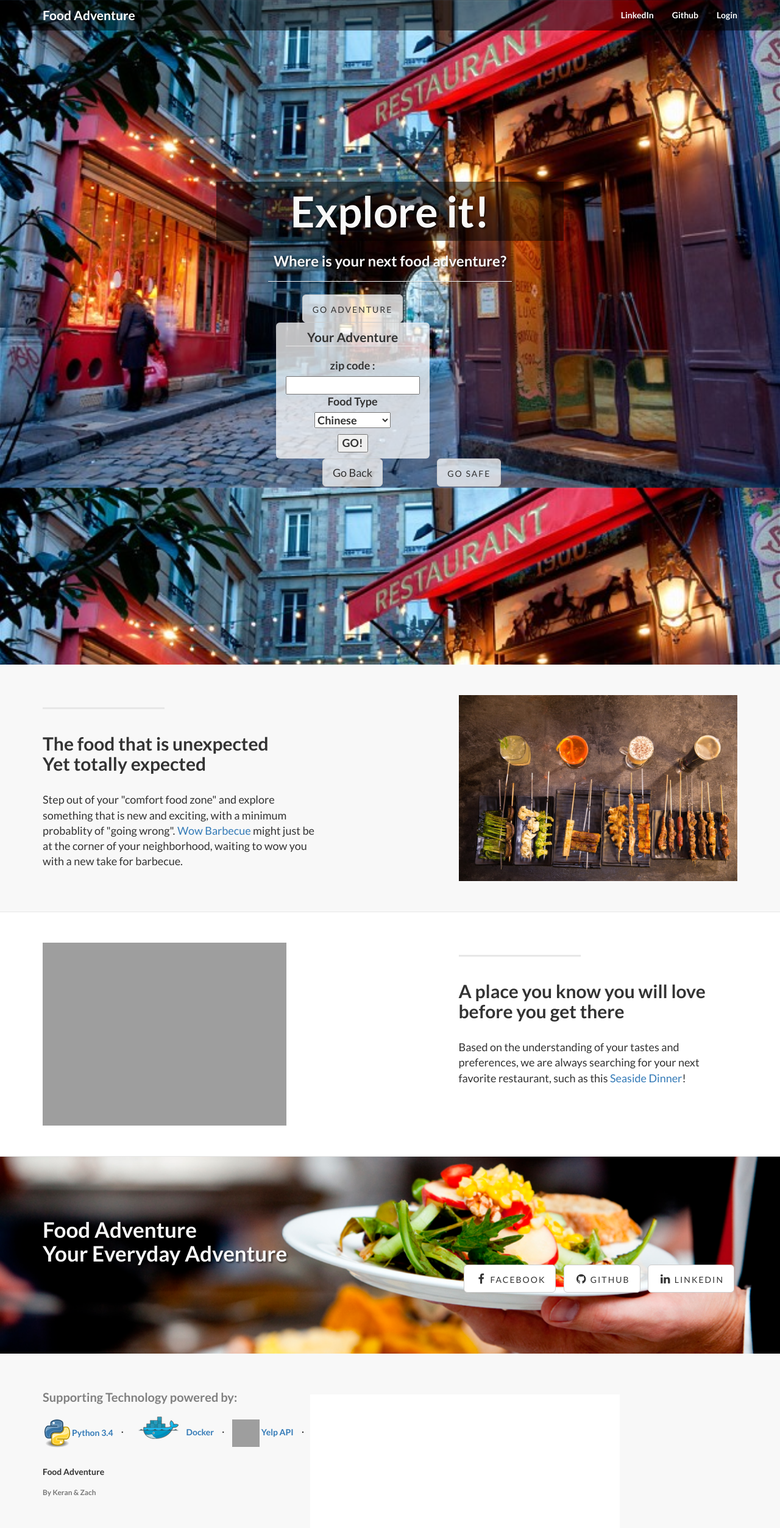
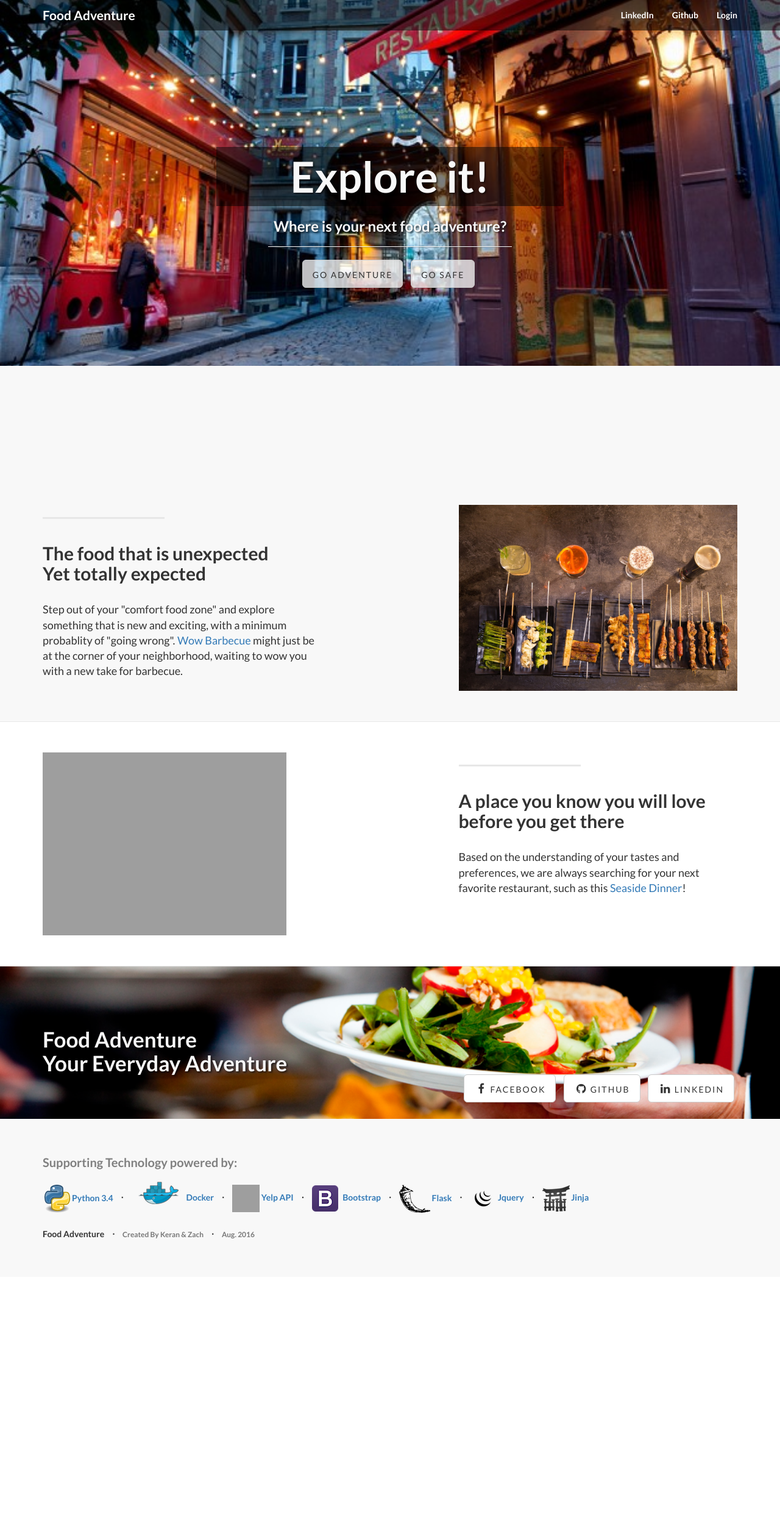
Before and after one commit to tinyjumbo/FoodChasing_Web, a Flask app: page / in a window 1280 px wide. Shown: the whole page at 61% size. After the commit the page ends 2032 px from the top, so only its background shows below. Run offline with Flask 2, Linux system fonts and the light colour scheme; some libraries are stand-ins or nearby versions; grey boxes are pictures that could not be loaded.

Commit message:
changed header and footer

```diff
--- a/web_app/static/css/landing-page.css
+++ b/web_app/static/css/landing-page.css
@@ -96,12 +96,14 @@ h6 {
     background: url(../img/french_restaurant.jpg) no-repeat center center;
     background-size: cover;
     background-attachment:fixed;
+    height:600px;
+
 }
 
 .intro-message {
     position: relative;
-    padding-top: 20%;
-    padding-bottom: 20%;
+    padding-top: 15%;
+    padding-bottom: 30%;
 }
 
 .intro-message > h1 {
@@ -208,7 +210,10 @@ h6 {
     color: #f8f8f8;
     background: url(../img/Plated-Dinner.jpg) no-repeat center center;
     background-size: cover;
+    height:250px;
 }
+
+
 
 .banner h2 {
     margin: 0;
@@ -216,13 +221,18 @@ h6 {
     font-size: 3em;
 }
 
-.banner ul {
-    margin-bottom: 0;
-}
+
 
 .banner-social-buttons {
     float: right;
     margin-top: 0;
+}
+
+#bannermessage{
+
+    padding-top: 0px;
+
+
 }
 
 #go-adventure{
@@ -239,6 +249,8 @@ h6 {
     font-size:18px;
     line-height:1.333333;
     border-radius:6px;
+   box-sizing:border-box;
+
 
 
 }
@@ -278,8 +290,12 @@ footer {
 }
 
 p.copyright {
-    margin: 15px 0 0;
+
+    margin: 0 0 0;
+
+
 }
+
 
 #bottonname{
     display: inline-block;
--- a/web_app/templates/index.html
+++ b/web_app/templates/index.html
@@ -27,6 +27,8 @@
         <script src="https://oss.maxcdn.com/libs/html5shiv/3.7.0/html5shiv.js"></script>
         <script src="https://oss.maxcdn.com/libs/respond.js/1.4.2/respond.min.js"></script>
     <![endif]-->
+
+
     <script src="https://code.jquery.com/jquery-2.1.0.min.js" integrity="sha256-8oQ1OnzE2X9v4gpRVRMb1DWHoPHJilbur1LP9ykQ9H0=" crossorigin="anonymous"></script>
     <script type="text/javascript" src="../static/js/bootstrap.js"> </script>
     <script src="http://code.jquery.com/jquery-1.9.1.js"></script>
@@ -34,7 +36,7 @@
       <script   src="https://code.jquery.com/ui/1.10.0/jquery-ui.min.js"   integrity="sha256-hTpbeVXhgCmfO7nGcWp9d1kImKbzY6gN0Vo5u5wLuss="   crossorigin="anonymous"></script>
 
 
-    <script src="https://code.jquery.com/jquery-2.2.2.min.js" type="text/javascript"></script>
+   <!-- <script src="https://code.jquery.com/jquery-2.2.2.min.js" type="text/javascript"></script>
 <script type="text/javascript" src="https://cdnjs.cloudflare.com/ajax/libs/jquery-validate/1.15.0/jquery.validate.min.js">
 </script>
 <script type="text/javascript">
@@ -47,7 +49,8 @@ $(document).ready(function(){
     }
   });
 });
-</script>
+</script> -->
+
 
 
 
@@ -63,17 +66,35 @@ $(document).ready(function(){
                  $("#back").fadeIn('slow');
 
                  $("#go-safe").hide();
-
-             });
-             $("#back").click(function(){
-                 $("#adventure").hide();
-                 $("#back").hide();
-                 $("#go-safe").show();
+                 $(".title").hide();
+                 $("#the_words").hide();
+                 $(".intro-divider").hide();
+                 $("#title").hide();
+                 $("#go-adventure").hide();
 
              });
 
 
+
          });
+           $(document).mouseup(function (e){
+                var container = $("#adventure");
+
+                if (!container.is(e.target)
+                   && container.has(e.target).length === 0) {
+                           container.hide();
+                           $("#go-safe").show();
+                           $("#back").hide();
+                           $(".title").fadeIn('slow');
+                           $("#the_words").show();
+                           $(".intro-divider").show();
+                           $("#title").show();
+                           $("#go-adventure").show();
+                      }
+            });
+
+
+
 
            $(function () {
     $(document).tooltip({
@@ -174,19 +195,22 @@ $(document).ready(function(){
             <div class="row">
                 <div class="col-lg-12">
                     <div class="intro-message">
-                        <h1><span class="title">Explore it!</span></h1>
-                        <h3>Where is your next food adventure?</h3>
+                        <h1 id="title"><span class="title">Explore it!</span></h1>
+                        <h3 id="the_words">Where is your next food adventure?</h3>
                         <hr class="intro-divider">
                         <ul id="thefun" class="list-inline intro-social-buttons">
                             <li id="left">
+
+
                                  <button type="button" id="go-adventure" class="btn btn-default btn-lg"><span class="network-name"> Go Adventure</span> </button>
+
                                  <form method="get" name="adventure" id="adventure" action="/result" enctype="application/x-www-form-urlencoded">
                                      <fieldset id="adventureform">
                                          <legend>Your Adventure</legend>
                                          <p>
                                              <label for="zip">zip code</label>
                                                :<br/>
-                                             <input id="zip" type="text" name="location"  class="required"/>
+                                             <input id="zip" type="text" name="location"  class="required" size="20"/>
                                              <br/>
                                              <label for="type">Food Type</label>
                                              <br/>
@@ -212,7 +236,8 @@ $(document).ready(function(){
                                       <input type="submit" value="GO!"><br>
 
                                 </form>
-                                <button id="back" class="btn btn-default btn-lg"> Go Back</button>
+
+
                             </li>
                             <li id="right">
                                 <a href="#" id="go-safe" class="btn btn-default btn-lg"> <span class="network-name">Go Safe</span></a>
@@ -279,11 +304,11 @@ $(document).ready(function(){
     <!-- /.content-section-a -->
 
 	<a  name="contact"></a>
-    <div class="banner">
+    <div class="banner" >
 
         <div class="container" >
 
-            <div  class="row">
+            <div  id="bannermessage" class="row">
                 <div id="bottonname" class="col-lg-6">
                     <h2>Food Adventure<br/> Your Everyday Adventure</h2>
                 </div>
@@ -344,7 +369,18 @@ $(document).ready(function(){
                             <img src="../static/img/jinja.png"><a  href="http://jinja.pocoo.org/">  Jinja</a>
                         </li>
                     </ul>
-                    <p class="copyright text"> Food Adventure</p><p id="author" class="copyright text-muted small">By Keran & Zach</p>
+                    <ul class="list-inline">
+                        <li>
+                    <p class="copyright text"> Food Adventure</p>
+                            </li>
+                        <li class="footer-menu-divider">&sdot;</li>
+                        <li>
+                        <p id="author" class="copyright text-muted small">Created By Keran & Zach</p>
+                        </li>
+                        <li class="footer-menu-divider">&sdot;</li>
+                        <li><p class="copyright text-muted small">
+                            Aug. 2016</p></li>
+                    </ul>
                 </div>
             </div>
         </div>
```
